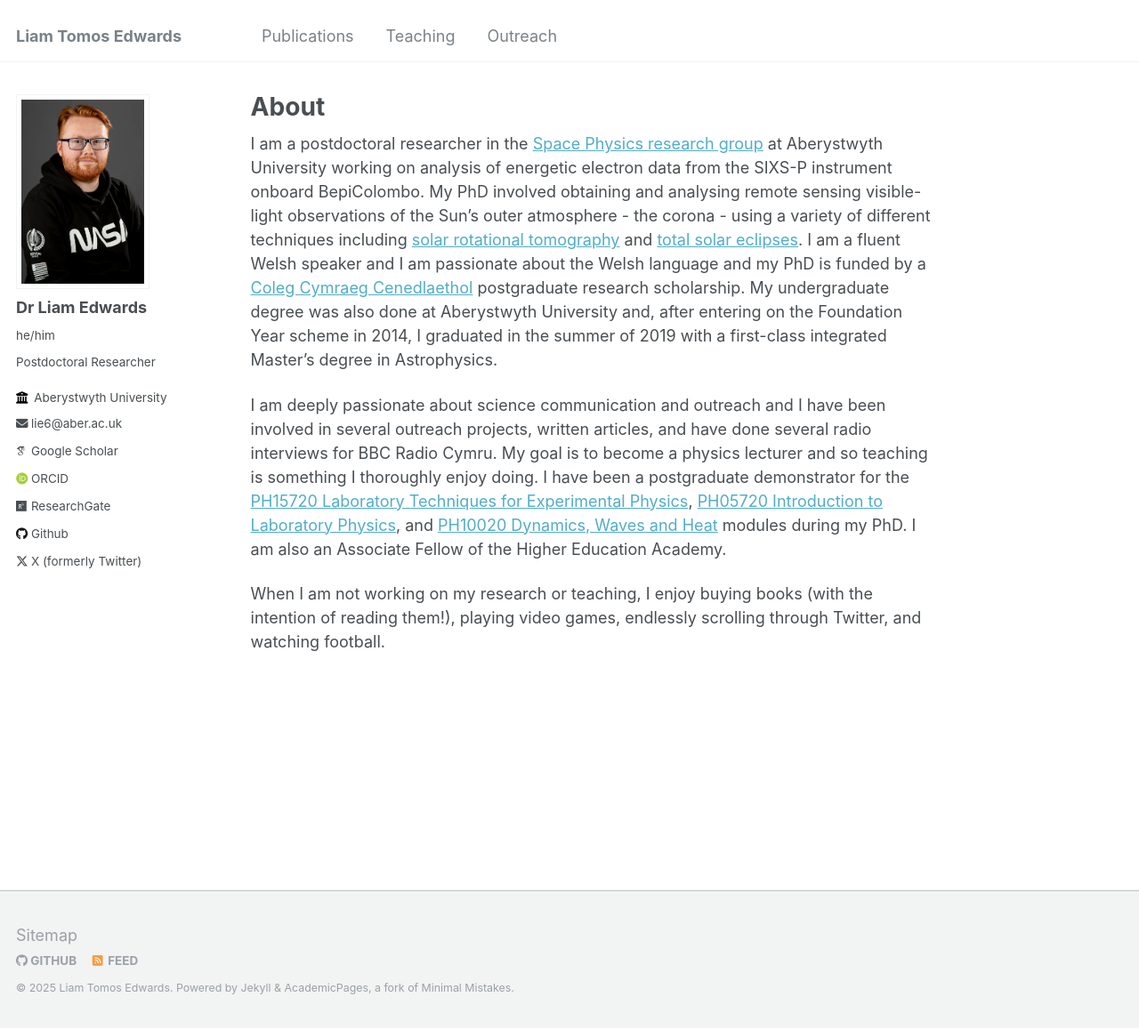
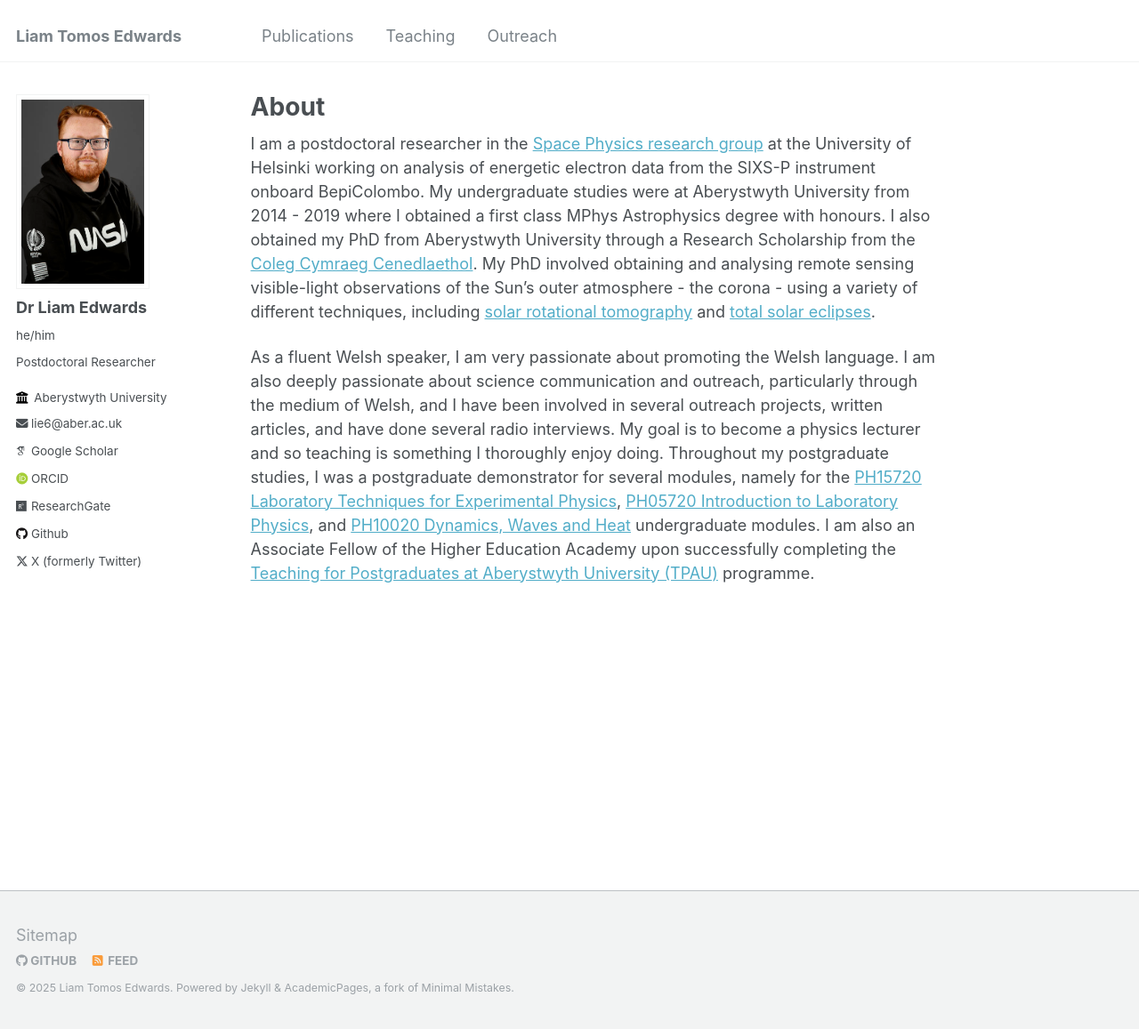
Before and after one commit to liamtomosedwards/liamtomosedwards.github.io, a Jekyll site: the page built from _pages/about.md, in a window 1280 px wide and 1157 px high. Shown: the whole window at 89% size. Built offline with Jekyll 4.4.1, drawn with Linux system fonts in a browser that asks for light colours; some web fonts are replaced.

Commit message:
Updated About Me

```diff
--- a/_pages/about.md
+++ b/_pages/about.md
@@ -7,8 +7,6 @@ redirect_from:
   - /about.html
 ---
 
-I am a postdoctoral researcher in the <a href="https://solarphysics.aber.ac.uk/" target="_blank">Space Physics research group</a> at Aberystwyth University working on analysis of energetic electron data from the SIXS-P instrument onboard BepiColombo. My PhD involved obtaining and analysing remote sensing visible-light observations of the Sun's outer atmosphere - the corona - using a variety of different techniques including <a href="https://iopscience.iop.org/article/10.3847/1538-4357/ac54ba" target="_blank">solar rotational tomography</a> and <a href="https://link.springer.com/article/10.1007/s11207-023-02231-5" target="_blank">total solar eclipses</a>. I am a fluent Welsh speaker and I am passionate about the Welsh language and my PhD is funded by a <a href="https://www.colegcymraeg.ac.uk/cy/" target="_blank">Coleg Cymraeg Cenedlaethol</a> postgraduate research scholarship. My undergraduate degree was also done at Aberystwyth University and, after entering on the Foundation Year scheme in 2014, I graduated in the summer of 2019 with a first-class integrated Master's degree in Astrophysics.
+I am a postdoctoral researcher in the <a href="https://blogs.helsinki.fi/spacephysics/" target="_blank">Space Physics research group</a> at the University of Helsinki working on analysis of energetic electron data from the SIXS-P instrument onboard BepiColombo. My undergraduate studies were at Aberystwyth University from 2014 - 2019 where I obtained a first class MPhys Astrophysics degree with honours. I also obtained my PhD from Aberystwyth University through a Research Scholarship from the <a href="https://www.colegcymraeg.ac.uk/cy/" target="_blank">Coleg Cymraeg Cenedlaethol</a>. My PhD involved obtaining and analysing remote sensing visible-light observations of the Sun's outer atmosphere - the corona - using a variety of different techniques, including <a href="https://iopscience.iop.org/article/10.3847/1538-4357/ac54ba" target="_blank">solar rotational tomography</a> and <a href="https://link.springer.com/article/10.1007/s11207-023-02231-5" target="_blank">total solar eclipses</a>.
 
-I am deeply passionate about science communication and outreach and I have been involved in several outreach projects, written articles, and have done several radio interviews for BBC Radio Cymru. My goal is to become a physics lecturer and so teaching is something I thoroughly enjoy doing. I have been a postgraduate demonstrator for the <a href="https://www.aber.ac.uk/en/modules/deptfuture/PH15720/" target="_blank">PH15720 Laboratory Techniques for Experimental Physics</a>, <a href="https://www.aber.ac.uk/en/modules/deptfuture/PH05720/" target="_blank">PH05720 Introduction to Laboratory Physics</a>, and <a href="https://www.aber.ac.uk/en/modules/deptfuture/PH10020/AB1/" target="_blank">PH10020 Dynamics, Waves and Heat</a> modules during my PhD. I am also an Associate Fellow of the Higher Education Academy.
-
-When I am not working on my research or teaching, I enjoy buying books (with the intention of reading them!), playing video games, endlessly scrolling through Twitter, and watching football.
+As a fluent Welsh speaker, I am very passionate about promoting the Welsh language. I am also deeply passionate about science communication and outreach, particularly through the medium of Welsh, and I have been involved in several outreach projects, written articles, and have done several radio interviews. My goal is to become a physics lecturer and so teaching is something I thoroughly enjoy doing. Throughout my postgraduate studies, I was a postgraduate demonstrator for several modules, namely for the <a href="https://www.aber.ac.uk/en/modules/deptfuture/PH15720/" target="_blank">PH15720 Laboratory Techniques for Experimental Physics</a>, <a href="https://www.aber.ac.uk/en/modules/deptfuture/PH05720/" target="_blank">PH05720 Introduction to Laboratory Physics</a>, and <a href="https://www.aber.ac.uk/en/modules/deptfuture/PH10020/AB1/" target="_blank">PH10020 Dynamics, Waves and Heat</a> undergraduate modules. I am also an Associate Fellow of the Higher Education Academy upon successfully completing the <a href="https://www.aber.ac.uk/en/modules/deptfuture/PH15720/" target="_blank">Teaching for Postgraduates at Aberystwyth University (TPAU)</a> programme.
```
Also changed, not shown: 1 other file.
